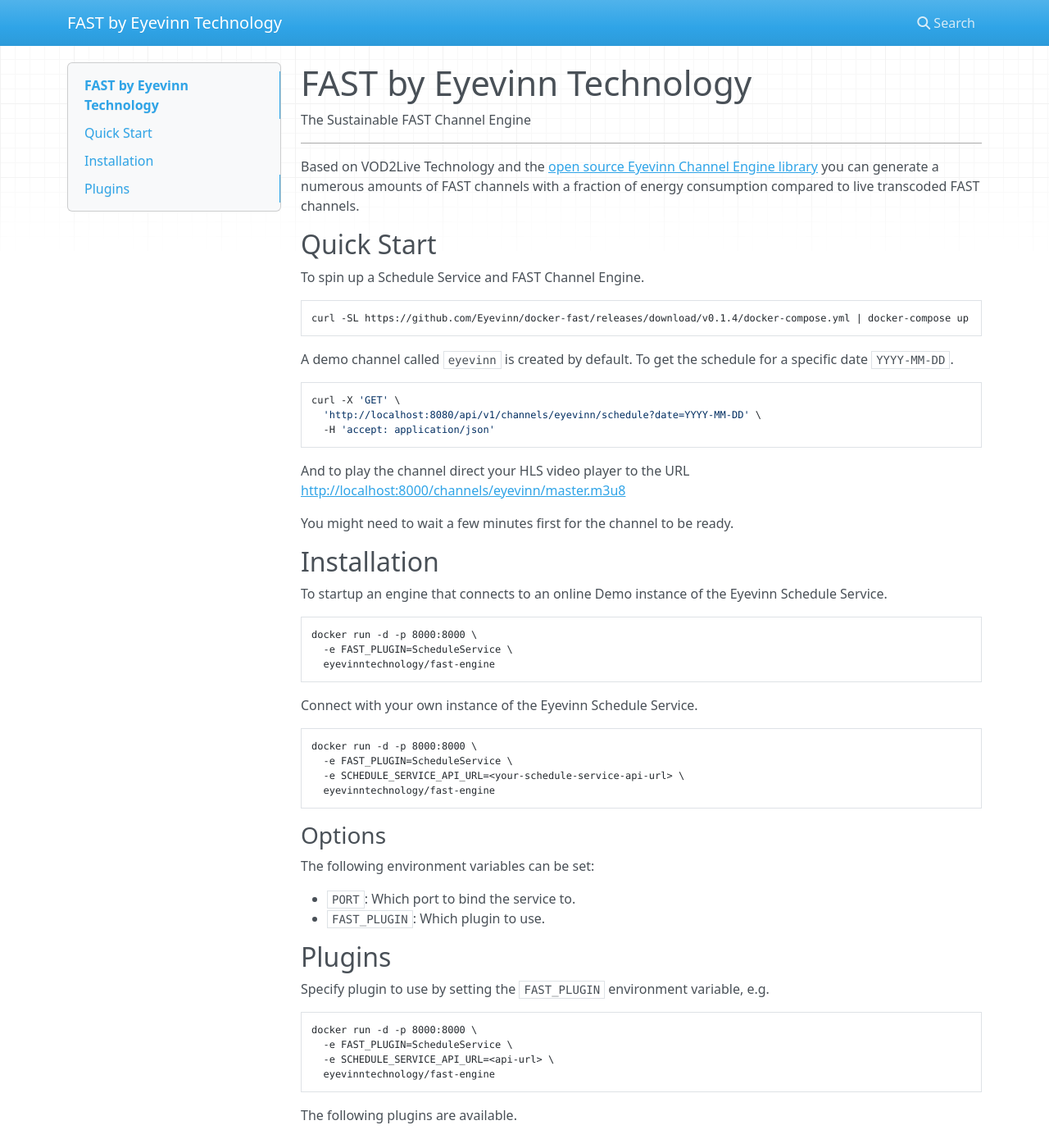
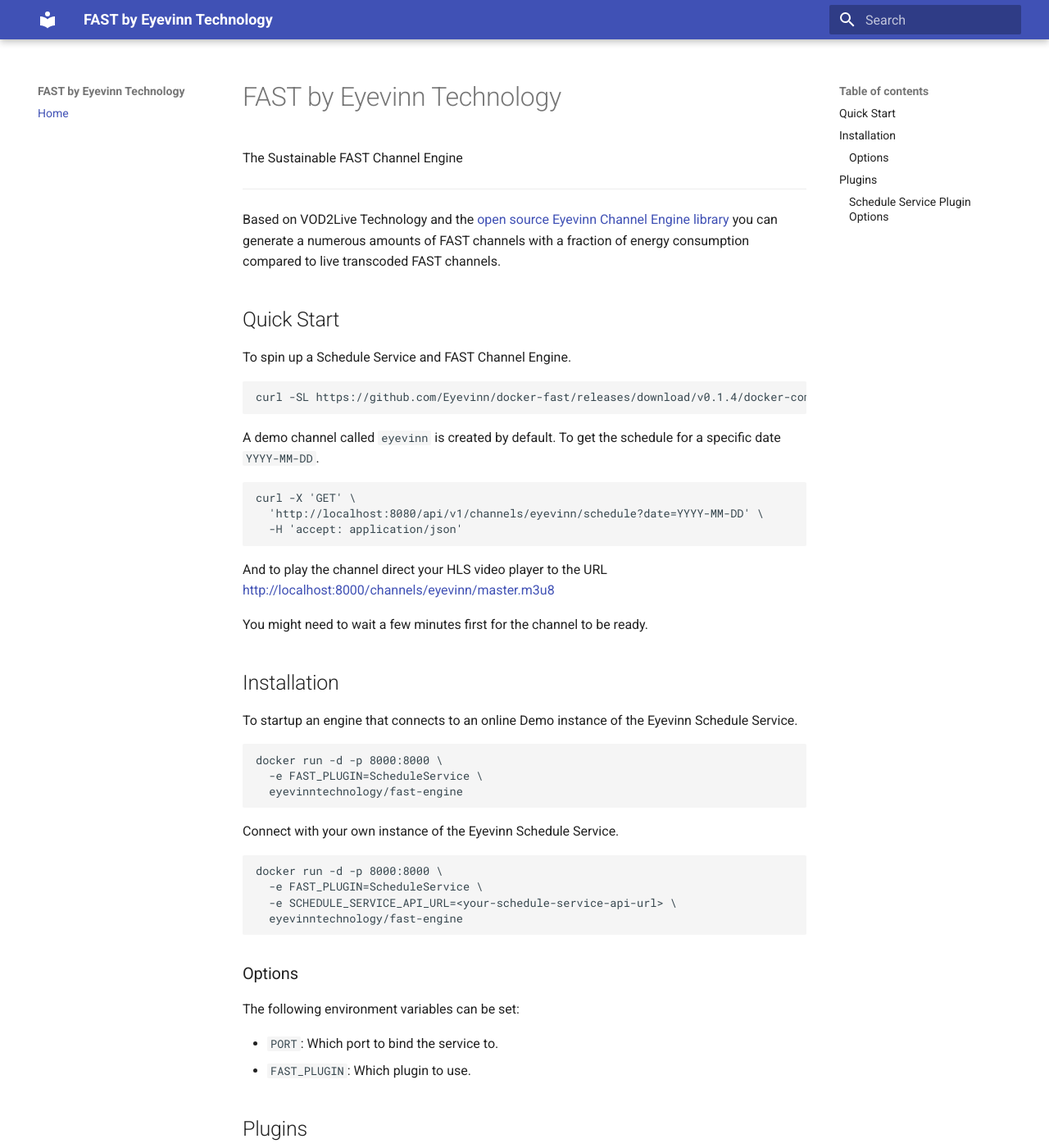
Before and after one commit to Eyevinn/docker-fast, an MkDocs documentation site: the page built from docs/index.md, in a window 1280 px wide and 1400 px high. Shown: the whole window at 82% size. Built offline with MkDocs 1.6.1 and Material for MkDocs 9.7.7, drawn with Linux system fonts in a browser that asks for light colours; nearby versions of some CDN libraries; part of the change alters nothing that is shown; some of the changed text lies outside the part shown.

```diff
--- a/docs/index.md
+++ b/docs/index.md
@@ -4,7 +4,7 @@ The Sustainable FAST Channel Engine
 
 ---
 
-Based on VOD2Live Technology and the [open source Eyevinn Channel Engine library](https://github.com/Eyevinn/channel-engine) you can generate a numerous amounts of FAST channels with a fraction of energy consumption compared to live transcoded FAST channels.
+Based on VOD2Live Technology and the [open source Eyevinn Channel Engine library](https://vod2live.docs.eyevinn.technology) you can generate a numerous amounts of FAST channels with a fraction of energy consumption compared to live transcoded FAST channels.
 
 ## Quick Start
 
--- a/mkdocs.yml
+++ b/mkdocs.yml
@@ -5,7 +5,6 @@ site_author: Eyevinn Team
 nav:
   - Home: index.md
 theme:
-  name: mkdocs
-  locale: en
+  name: material
 
 copyright: Copyright &copy; 2022 <a href="https://www.eyevinn.se">Eyevinn Technology AB</a>
```
Also changed, not shown: 1 other file.
